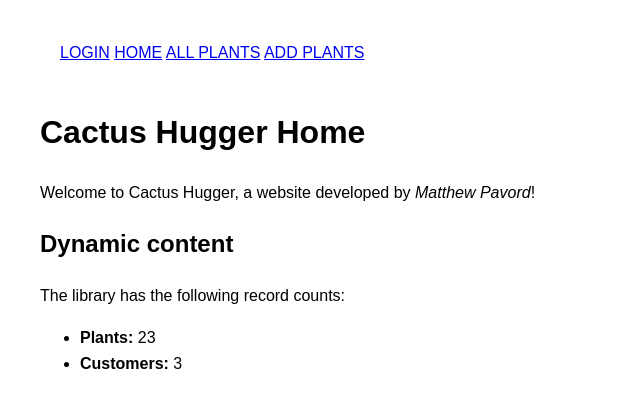
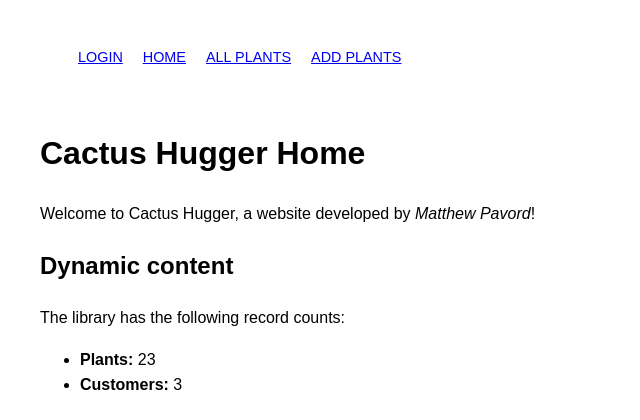
Before and after one commit to mattpavord/cactus, a Django app: page /raincheck/ in a window 1280 px wide. Shown: the top 420 px of the page, without its empty margins (0-640 px from the left). Run offline with Django 3.2, Linux system fonts and the light colour scheme; a user stored in the database is signed in; data comes from the database, SQL or seed files in the repository.

Commit message:
Improved styles (WIP)

```diff
--- a/raincheck/static/css/styles.css
+++ b/raincheck/static/css/styles.css
@@ -1,11 +1,21 @@
 .nav-bar {
-    margin-top: 20px;
-    padding: 20px;
-    list-style: none;
-    color: #8a8a8a;
-    text-decoration: none;
-    transition: color 0.5s;
+    display: flex;
+    justify-content: space-between;
+    padding: 38px;
+}
+
+.left-side {
+    display: flex;
+}
+
+.nav-bar > .left-side > div {
+    margin-right: 20px;
+    font-size: 0.9em;
     text-transform: uppercase;
+}
+
+.nav-link-wrapper:hover {
+    border-bottom: 1px solid black;
 }
 
 body {
--- a/raincheck/templates/base_generic.html
+++ b/raincheck/templates/base_generic.html
@@ -8,13 +8,23 @@
     <link rel="stylesheet" type="text/css" href="{% static 'css/styles.css' %}">
 </head>
 <body>
-    <div class="container-fluid">
+    <div class="container">
         {% block sidebar %}
             <div class="nav-bar">
-                <a href="{% url 'login' %}">Login</a>
-                <a href="{% url 'index' %}">Home</a>
-                <a href="{% url 'plants' %}">All plants</a>
-                <a href="{% url 'plant-register' %}">Add plants</a>
+                <div class="left-side">
+                    <div class="nav-link-wrapper">
+                        <a href="{% url 'login' %}">Login</a>
+                    </div>
+                    <div class="nav-link-wrapper">
+                        <a href="{% url 'index' %}">Home</a>
+                    </div>
+                    <div class="nav-link-wrapper">
+                        <a href="{% url 'plants' %}">All plants</a>
+                    </div>
+                    <div class="nav-link-wrapper">
+                        <a href="{% url 'plant-register' %}">Add plants</a>
+                    </div>
+                </div>
             </div>
         {% endblock %}
     </div>
```
